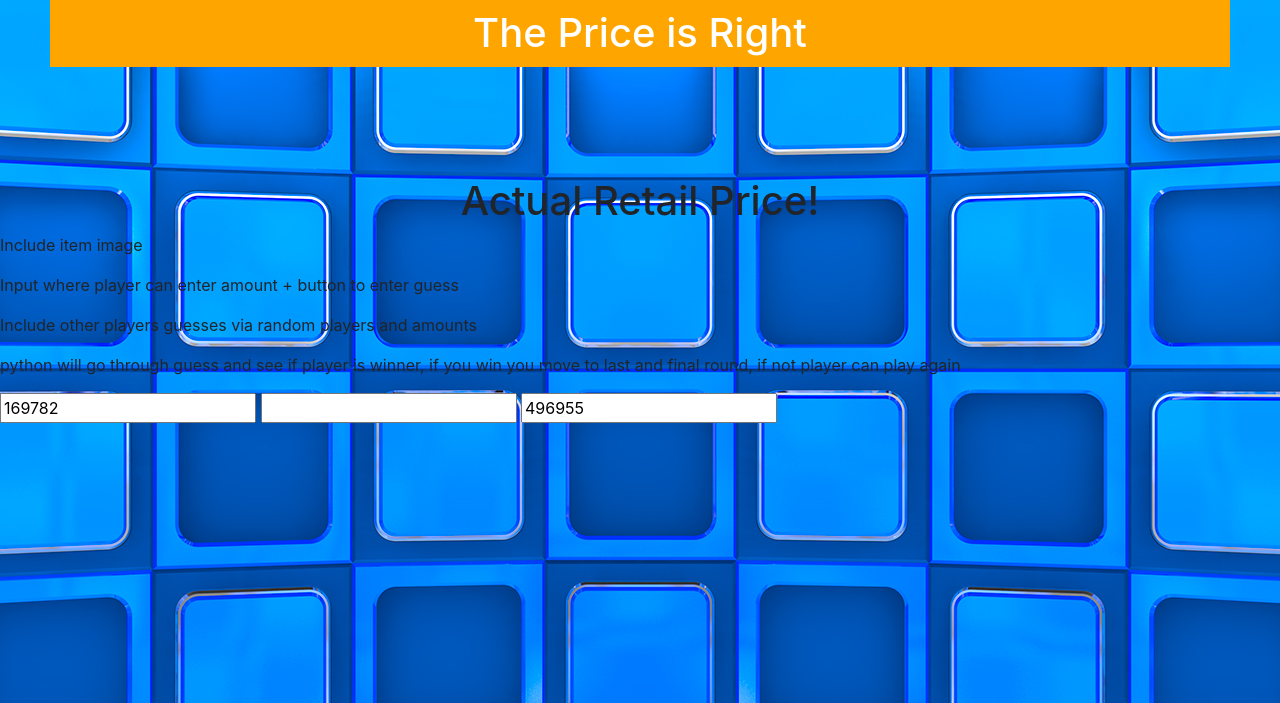
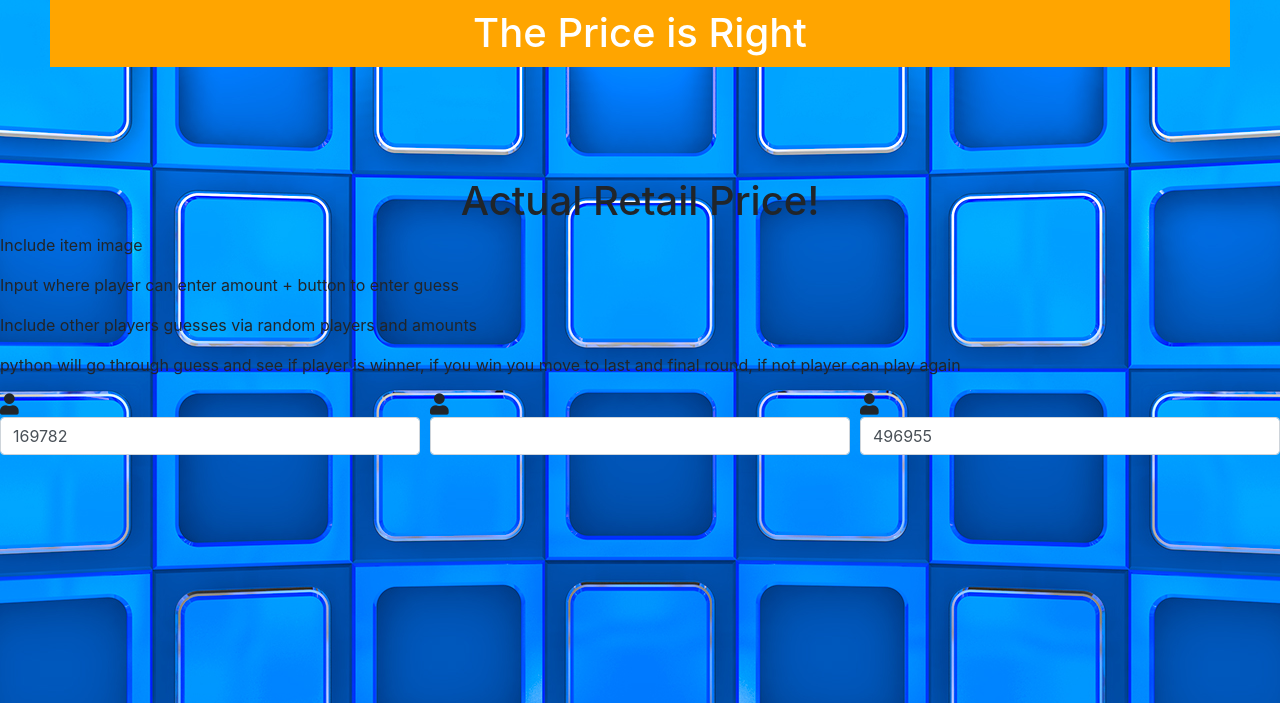
Before and after one commit to dec23rd1986/price-is-right, a Django app: page /retailPrice in a window 1280 px wide. Shown: the part 31-734 px from the top of the page. Run offline with Django 3.2, Linux system fonts and the light colour scheme; some libraries are stand-ins or nearby versions; some web fonts are replaced.

Commit message:
initial commit

```diff
--- a/assets/styles.css
+++ b/assets/styles.css
@@ -3,6 +3,7 @@
   background-repeat: no-repeat;
   background-attachment: fixed;
   background-position: center;
+  overflow-x:hidden;
 }
 
 
--- a/retailPrice/templates/retailPrice/retailPrice_start.html
+++ b/retailPrice/templates/retailPrice/retailPrice_start.html
@@ -8,14 +8,20 @@
     <p>Include other players guesses via random players and amounts</p>
 
     <p>python will go through guess and see if player is winner, if you win you move to last and final round, if not player can play again</p>
+
   <form>
+    <div class="form-row">
+        <div class="col"><i class="fas fa-user fa-lg"></i>
 
-    <input type="text" name="random_num" value="{% random_int 1 500000 %}">
-    <input type="text" name="random_num" value="">
-    <input type="text" name="random_num" value="{% random_int 1 500000 %}">
-
-    <!-- Random number is not inside input field - fix -->
-
+    <input type="text" class="form-control mb-2 mr-sm-2" value="{% random_int 1 500000 %}">
+    </div>
+    <div class="col"><i class="fas fa-user fa-lg"></i>
+    <input type="text" class="form-control mb-2 mr-sm-2" value="">
+    </div>
+    <div class="col"><i class="fas fa-user fa-lg"></i>
+    <input type="text" class="form-control mb-2 mr-sm-2" value="{% random_int 1 500000 %}">
+    </div>
+    </div>
   </form>
 
 {% endblock %}
--- a/templates/base_layout.html
+++ b/templates/base_layout.html
@@ -10,6 +10,7 @@
     <link href="https://fonts.googleapis.com/css?family=Notable" rel="stylesheet">
     <link href="https://fonts.googleapis.com/css?family=Monoton" rel="stylesheet">
     <link rel="shortcut icon" type="images/ico" href="{% static 'favicon-money.ico' %}">
+    <link rel="stylesheet" href="https://use.fontawesome.com/releases/v5.7.2/css/all.css" integrity="sha384-fnmOCqbTlWIlj8LyTjo7mOUStjsKC4pOpQbqyi7RrhN7udi9RwhKkMHpvLbHG9Sr" crossorigin="anonymous">
     <link rel="stylesheet" href="https://stackpath.bootstrapcdn.com/bootstrap/4.1.3/css/bootstrap.min.css" integrity="sha384-MCw98/SFnGE8fJT3GXwEOngsV7Zt27NXFoaoApmYm81iuXoPkFOJwJ8ERdknLPMO" crossorigin="anonymous">
   </head>
   <body>
```
Also changed, not shown: db.sqlite3.
